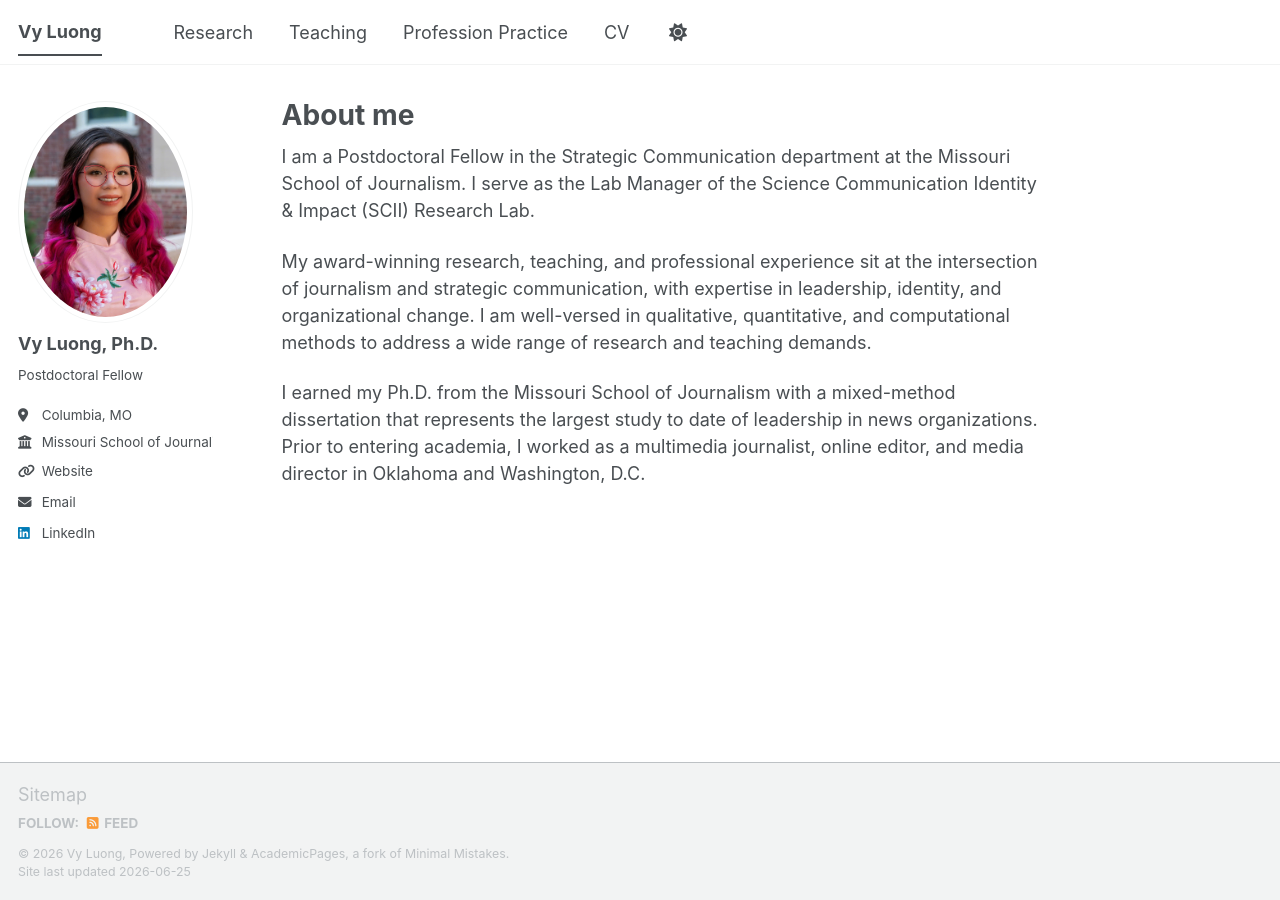
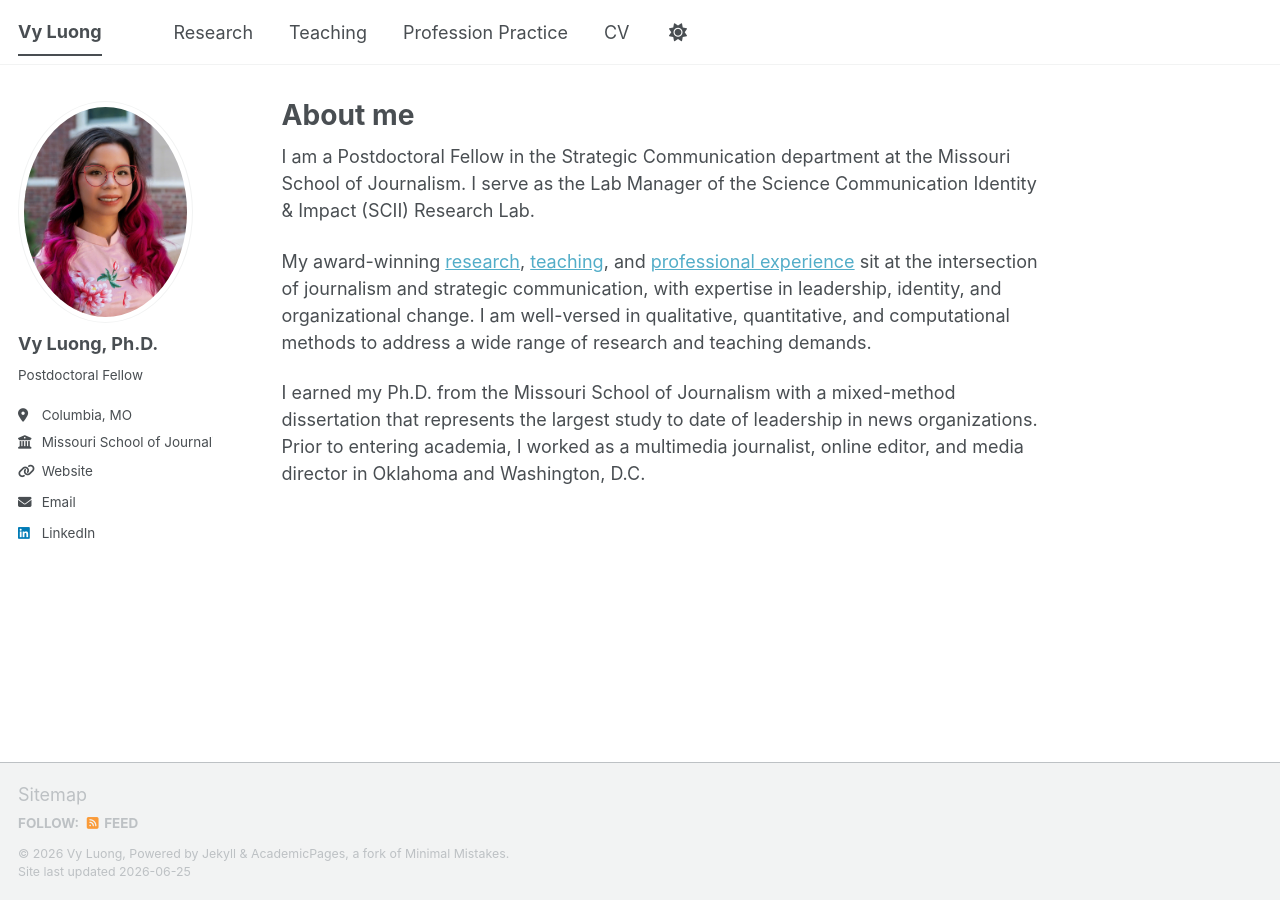
Before and after one commit to vyl236/vyl236.github.io, a Jekyll site: the page built from _pages/about.md, in a window 1280 px wide. Built offline with Jekyll 4.4.1, drawn with Linux system fonts in a browser that asks for light colours; a script bundle is joined from its source files by our own code; library files that are not in the unit come from our copies; part of the change alters nothing that is shown.

```diff
--- a/_pages/about.md
+++ b/_pages/about.md
@@ -8,6 +8,6 @@ redirect_from:
 ---
 I am a Postdoctoral Fellow in the Strategic Communication department at the Missouri School of Journalism. I serve as the Lab Manager of the Science Communication Identity & Impact (SCII) Research Lab.
 
-My award-winning research, teaching, and professional experience sit at the intersection of journalism and strategic communication, with expertise in leadership, identity, and organizational change. I am well-versed in qualitative, quantitative, and computational methods to address a wide range of research and teaching demands.
+My award-winning [research](/research), [teaching](/teaching), and [professional experience](/portfolio) sit at the intersection of journalism and strategic communication, with expertise in leadership, identity, and organizational change. I am well-versed in qualitative, quantitative, and computational methods to address a wide range of research and teaching demands.
 
 I earned my Ph.D. from the Missouri School of Journalism with a mixed-method dissertation that represents the largest study to date of leadership in news organizations. Prior to entering academia, I worked as a multimedia journalist, online editor, and media director in Oklahoma and Washington, D.C.
```
